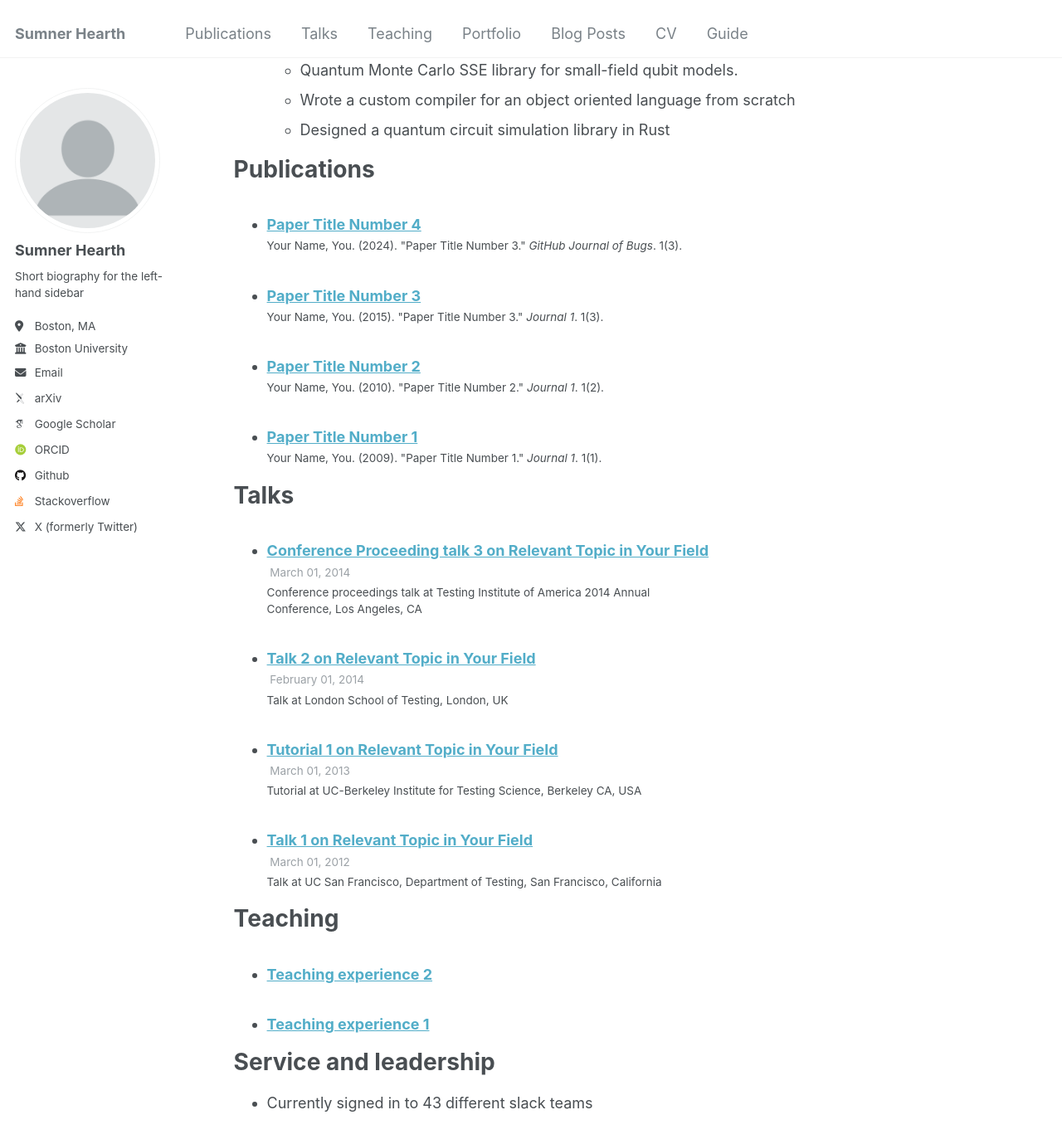
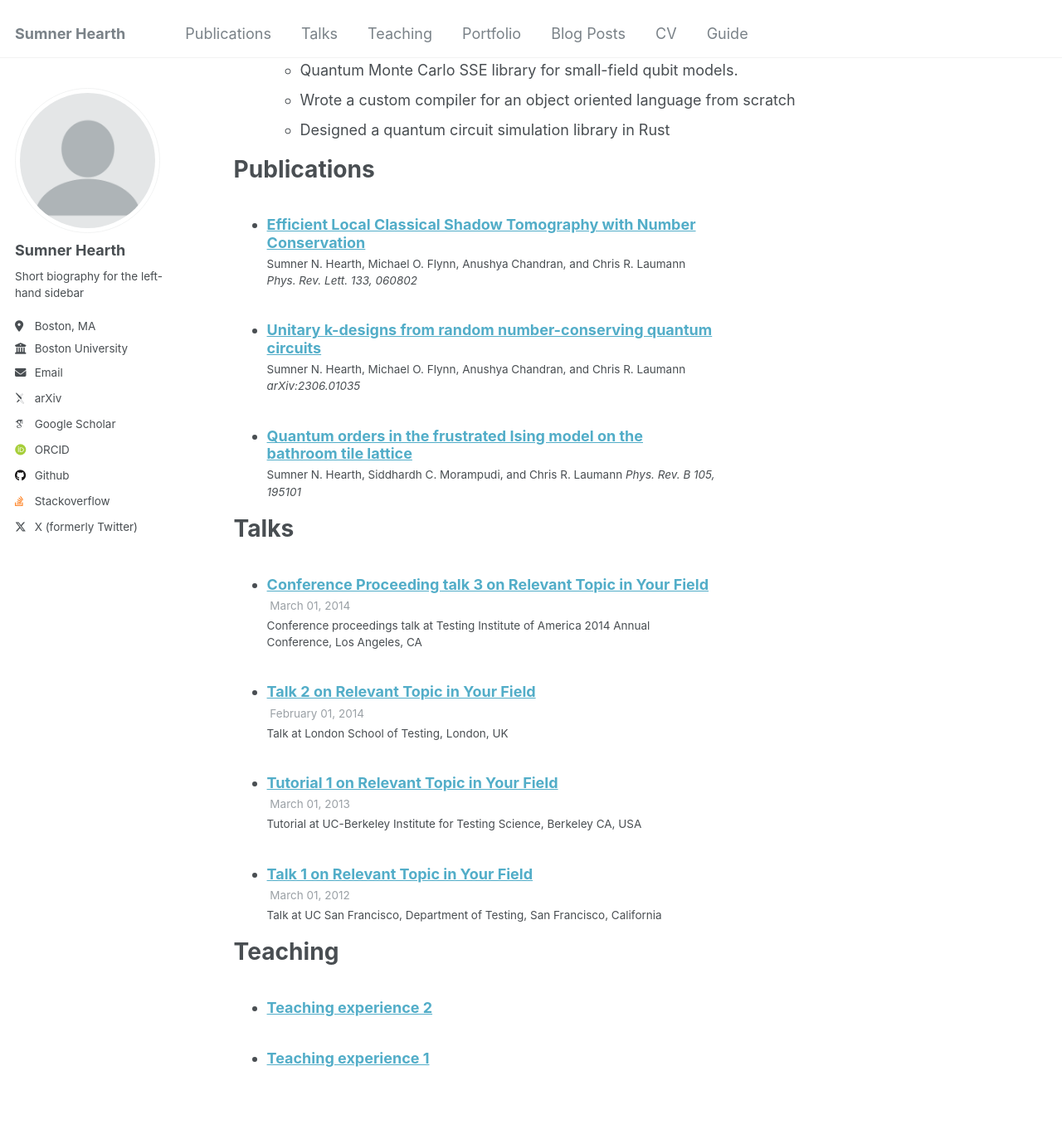
Before and after one commit to Renmusxd/personal-site, a Jekyll site: the page built from _pages/cv.md, in a window 1280 px wide and 1400 px high, scrolled down 1304 px. Shown: the top 1379 px of the window at 83% size. Built offline with Jekyll 4.4.1, drawn with Linux system fonts in a browser that asks for light colours; some web fonts are replaced.

Commit message:
Add publications

```diff
--- a/_pages/cv.md
+++ b/_pages/cv.md
@@ -63,7 +63,3 @@ Teaching
   <ul>{% for post in site.teaching reversed %}
     {% include archive-single-cv.html %}
   {% endfor %}</ul>
-
-Service and leadership
-======
-* Currently signed in to 43 different slack teams
--- a/_publications/2009-10-01-paper-title-number-1.md
+++ /dev/null
@@ -1,14 +0,0 @@
----
-title: "Paper Title Number 1"
-collection: publications
-category: manuscripts
-permalink: /publication/2009-10-01-paper-title-number-1
-excerpt: 'This paper is about the number 1. The number 2 is left for future work.'
-date: 2009-10-01
-venue: 'Journal 1'
-slidesurl: 'http://academicpages.github.io/files/slides1.pdf'
-paperurl: 'http://academicpages.github.io/files/paper1.pdf'
-citation: 'Your Name, You. (2009). &quot;Paper Title Number 1.&quot; <i>Journal 1</i>. 1(1).'
----
-
-The contents above will be part of a list of publications, if the user clicks the link for the publication than the contents of section will be rendered as a full page, allowing you to provide more information about the paper for the reader. When publications are displayed as a single page, the contents of the above "citation" field will automatically be included below this section in a smaller font.
--- a/_publications/2015-10-01-paper-title-number-3.md
+++ /dev/null
@@ -1,14 +0,0 @@
----
-title: "Paper Title Number 3"
-collection: publications
-category: manuscripts
-permalink: /publication/2015-10-01-paper-title-number-3
-excerpt: 'This paper is about the number 3. The number 4 is left for future work.'
-date: 2015-10-01
-venue: 'Journal 1'
-slidesurl: 'http://academicpages.github.io/files/slides3.pdf'
-paperurl: 'http://academicpages.github.io/files/paper3.pdf'
-citation: 'Your Name, You. (2015). &quot;Paper Title Number 3.&quot; <i>Journal 1</i>. 1(3).'
----
-
-The contents above will be part of a list of publications, if the user clicks the link for the publication than the contents of section will be rendered as a full page, allowing you to provide more information about the paper for the reader. When publications are displayed as a single page, the contents of the above "citation" field will automatically be included below this section in a smaller font.
--- /dev/null
+++ b/_publications/2022-bathroom-tile.md
@@ -0,0 +1,15 @@
+---
+title: "Quantum orders in the frustrated Ising model on the bathroom tile lattice"
+collection: publications
+category: manuscripts
+permalink: /publication/2022-bathroom-tile
+excerpt: 'We determine the zero- and finite temperature phase diagram of the fully frustrated quantum Ising model on the bathroom tile (4-8) lattice. '
+date: 2022-5-3
+venue: 'PRB'
+# slidesurl: 'http://academicpages.github.io/files/slides1.pdf'
+paperurl: 'https://doi.org/10.1103/PhysRevB.105.195101'
+citation: 'Sumner N. Hearth, Siddhardh C. Morampudi, and Chris R. Laumann
+<i>Phys. Rev. B 105, 195101</i>'
+---
+
+The contents above will be part of a list of publications, if the user clicks the link for the publication than the contents of section will be rendered as a full page, allowing you to provide more information about the paper for the reader. When publications are displayed as a single page, the contents of the above "citation" field will automatically be included below this section in a smaller font.
--- a/_publications/2010-10-01-paper-title-number-2.md
+++ b/_publications/2023-random-unitaries.md
@@ -1,14 +1,14 @@
 ---
-title: "Paper Title Number 2"
+title: "Unitary k-designs from random number-conserving quantum circuits"
 collection: publications
 category: manuscripts
-permalink: /publication/2010-10-01-paper-title-number-2
-excerpt: 'This paper is about the number 2. The number 3 is left for future work.'
-date: 2010-10-01
-venue: 'Journal 1'
-slidesurl: 'http://academicpages.github.io/files/slides2.pdf'
-paperurl: 'http://academicpages.github.io/files/paper2.pdf'
-citation: 'Your Name, You. (2010). &quot;Paper Title Number 2.&quot; <i>Journal 1</i>. 1(2).'
+permalink: /publication/2023-random-unitaries
+excerpt: 'We study the convergence of random number conserving circuits.'
+date: 2023-6-1
+venue: 'arxiv'
+# slidesurl: 'http://academicpages.github.io/files/slides1.pdf'
+paperurl: 'https://doi.org/10.48550/arXiv.2306.01035'
+citation: 'Sumner N. Hearth, Michael O. Flynn, Anushya Chandran, and Chris R. Laumann <i>arXiv:2306.01035</i>'
 ---
 
 The contents above will be part of a list of publications, if the user clicks the link for the publication than the contents of section will be rendered as a full page, allowing you to provide more information about the paper for the reader. When publications are displayed as a single page, the contents of the above "citation" field will automatically be included below this section in a smaller font.
--- a/_publications/2024-02-17-paper-title-number-4.md
+++ /dev/null
@@ -1,13 +0,0 @@
----
-title: "Paper Title Number 4"
-collection: publications
-category: conferences
-permalink: /publication/2024-02-17-paper-title-number-4
-excerpt: 'This paper is about fixing template issue #693.'
-date: 2024-02-17
-venue: 'GitHub Journal of Bugs'
-paperurl: 'http://academicpages.github.io/files/paper3.pdf'
-citation: 'Your Name, You. (2024). &quot;Paper Title Number 3.&quot; <i>GitHub Journal of Bugs</i>. 1(3).'
----
-
-The contents above will be part of a list of publications, if the user clicks the link for the publication than the contents of section will be rendered as a full page, allowing you to provide more information about the paper for the reader. When publications are displayed as a single page, the contents of the above "citation" field will automatically be included below this section in a smaller font.
--- /dev/null
+++ b/_publications/2024-8-7-shadows.md
@@ -0,0 +1,14 @@
+---
+title: "Efficient Local Classical Shadow Tomography with Number Conservation"
+collection: publications
+category: manuscripts
+permalink: /publication/2024-8-7-shadows.md
+excerpt: 'We propose and analyze a new local shadow protocol adapted to number-conserving systems.'
+date: 2023-8-7
+venue: 'PRL'
+# slidesurl: 'http://academicpages.github.io/files/slides1.pdf'
+paperurl: 'https://journals.aps.org/prl/abstract/10.1103/PhysRevLett.133.060802'
+citation: 'Sumner N. Hearth, Michael O. Flynn, Anushya Chandran, and Chris R. Laumann <i>Phys. Rev. Lett. 133, 060802</i>'
+---
+
+Shadow tomography aims to build a classical description of a quantum state from a sequence of simple random measurements. Physical observables are then reconstructed from the resulting classical shadow. Shadow protocols which use single-body random measurements are simple to implement and capture few-body observables efficiently, but do not apply to systems with fundamental number conservation laws, such as ultracold atoms. We address this shortcoming by proposing and analyzing a new local shadow protocol adapted to such systems. The "All-Pairs" protocol requires one layer of two-body gates and only poly(V) samples to reconstruct arbitrary few body observables. Moreover, by exploiting the permutation symmetry of the protocol, we derive a linear time post-processing algorithm. We provide a proof-of-principle reference implementation and demonstrate the reconstruction of 2- and 4-point functions in a paired Luttinger liquid of hardcore bosons.
```
Also changed, not shown: 1 other file.
